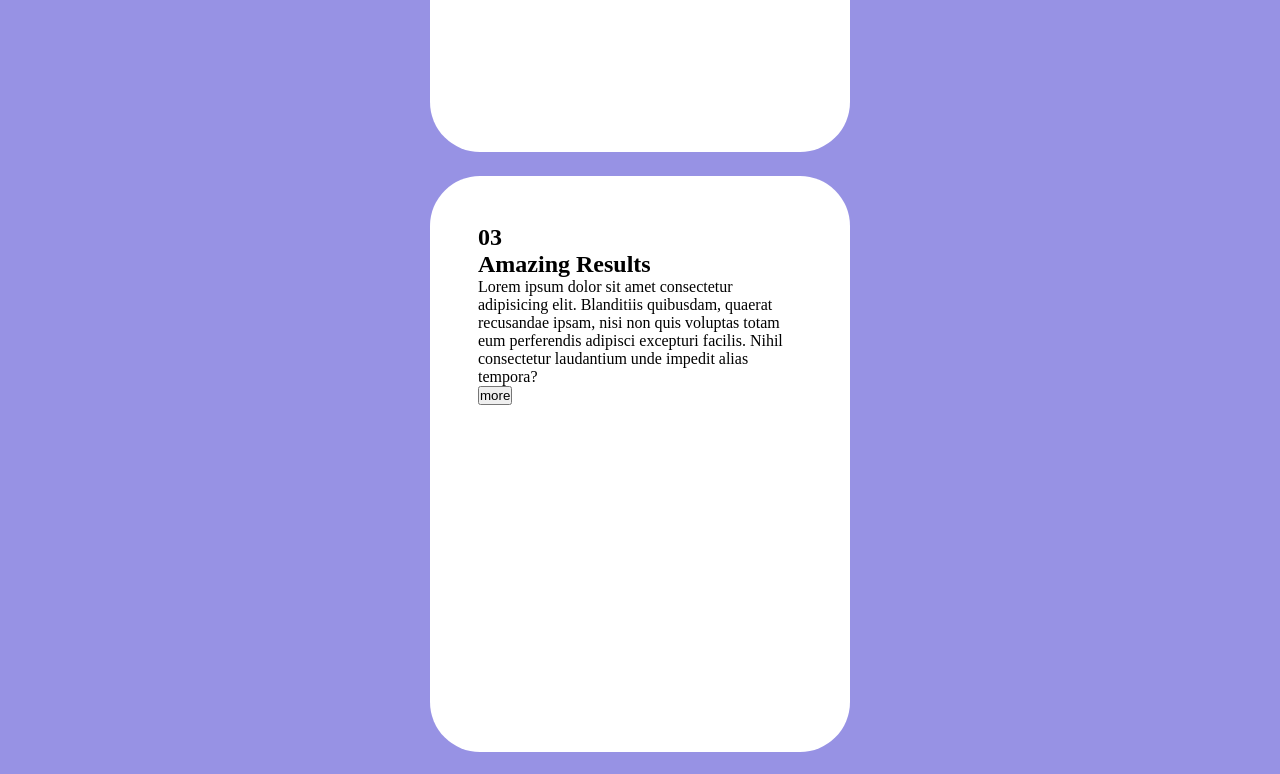
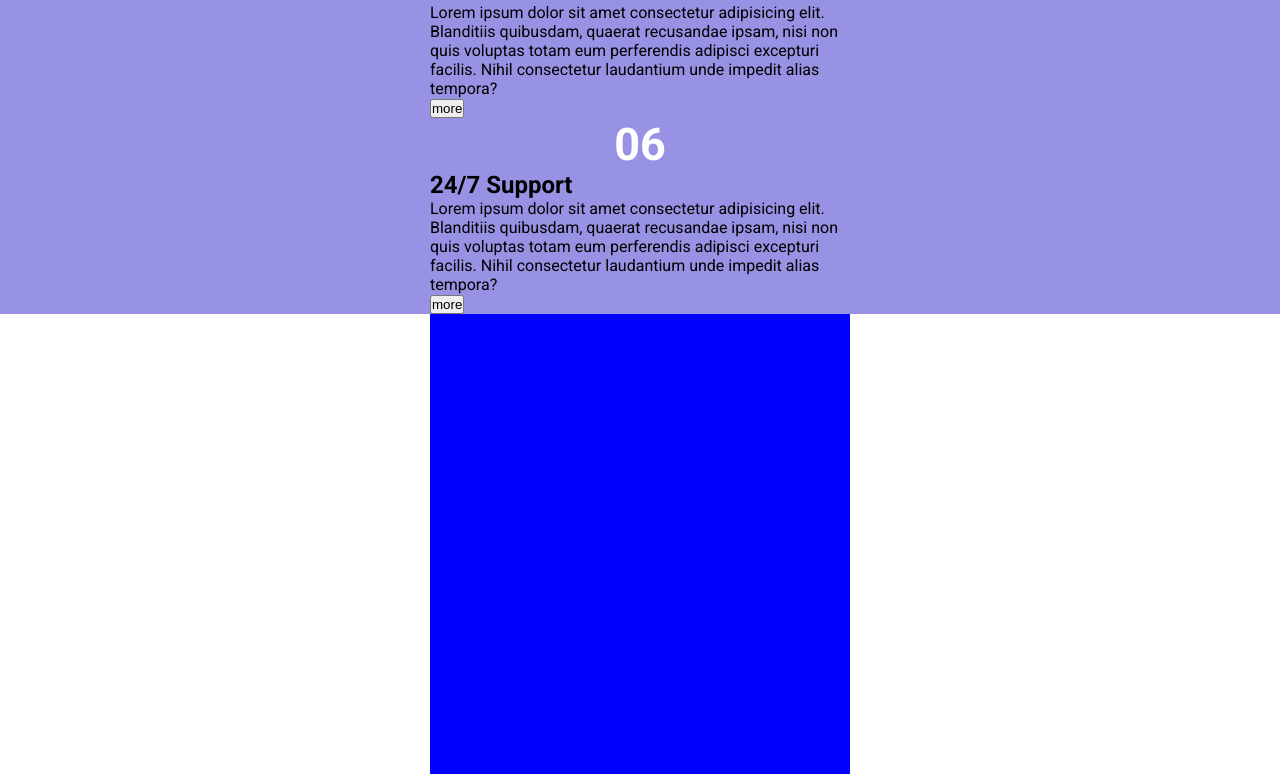
Before and after one commit to BernardoBarbucci/htmlcss-responsive-layout, a plain HTML site: page index.html in a window 1280 px wide. Shown: the part 8488-9262 px from the top of the page. Drawn offline with Linux system fonts and the light colour scheme.

Commit message:
cambio font

```diff
--- a/css/style.css
+++ b/css/style.css
@@ -3,6 +3,11 @@
     margin: 0;
     padding: 0;
     box-sizing: border-box;
+}
+
+body{
+    font-family: 'Open Sans', sans-serif;
+    font-family: 'Roboto', sans-serif;
 }
 
 /*partendo dal mobile si considera una width totale di 480px*/
@@ -124,11 +129,22 @@ main .testimonials .container .partners{
     padding: 3rem;
 }
 
+main .testimonials{
+    margin-bottom: 5rem;
+}
+
 /*benefits*/
 .benefits{
     height: 100%;
     background-color: rgb(151, 146, 228);
 }
+
+.benefits h1{
+    color: white;
+    font-size: 45px;
+    font-weight: bolder;
+    text-align: center;
+}s
 
 .benefits .container .col-white{
     height: 36rem;
@@ -138,3 +154,18 @@ main .testimonials .container .partners{
     border-radius: 50px;
     padding: 3rem;
 }
+
+/*about us*/
+.about-us .container{
+    height: 100%;
+}
+
+.about-us .container .col-left{
+    height: 90rem;
+    background-color: blue;
+}
+
+.about-us .container .col-right{
+    height: 36rem;
+    background-color: aqua;
+}
--- a/index.html
+++ b/index.html
@@ -10,6 +10,10 @@
     <meta name="viewport" content="width=device-width, initial-scale=1.0">
     <!--font awesome-->
     <script src="https://kit.fontawesome.com/5bf3821641.js" crossorigin="anonymous"></script>
+    <!--googel font: roboto-->
+    <link rel="preconnect" href="https://fonts.googleapis.com">
+    <link rel="preconnect" href="https://fonts.gstatic.com" crossorigin>
+    <link href="https://fonts.googleapis.com/css2?family=Open+Sans:wght@300;400;700;800&family=Roboto:wght@300;400;700;900&display=swap" rel="stylesheet">
 
 </head>
 <body>
@@ -59,7 +63,7 @@
         <!--Benefits-->
         <section class="benefits">
             <div class="container flex-d-column">
-                <!--h1-->
+                <h1>Benefits of working with us</h1>
                 <div class="col-white">
                     <h1>01</h1>
                     <h2>High Quality</h2>
```
